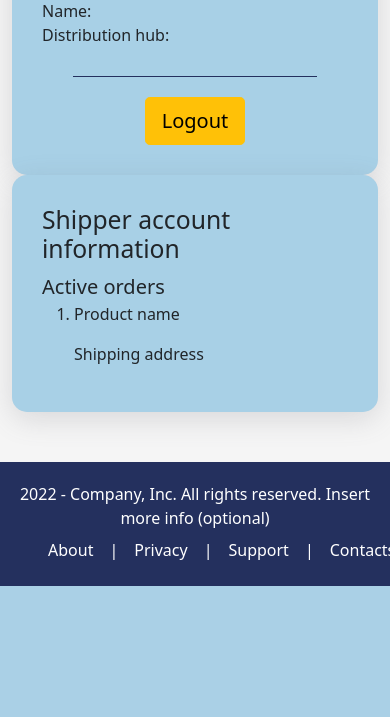
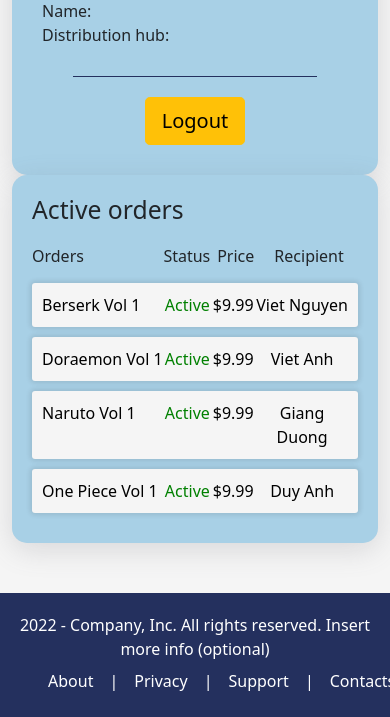
Before and after one commit to VietNggRMIT/VietNggRMIT.github.io, a PHP site: page /shipper_account.html in a window 390 px wide; the page is wider, and only the part inside the window is pictured. Shown: the part 537-1254 px from the top of that part. Before the commit the page ends 1123 px from the top of that part, so only its background shows below. Run offline with PHP 8.4, Linux system fonts and the light colour scheme.

Commit message:
shipper account active order listing and create page for order details

```diff
--- a/cart.html
+++ b/cart.html
@@ -70,7 +70,7 @@
                                 </div>
                                 <div class="product-price">$0.99</div>
                                 <div class="product-quantity">
-                                    <input type="number" value="1" min="1">
+                                    <input class="form-control" type="number" oninput="validity.valid || (value='');" onpress="isNum(event)" value="1" min="1">
                                 </div>
                                 <div class="product-removal">
                                     <button class="btn btn-danger">Remove</button>
@@ -90,7 +90,7 @@
                                 </div>
                                 <div class="product-price">$0.99</div>
                                 <div class="product-quantity">
-                                    <input type="number" value="1" min="1">
+                                    <input class="form-control" type="number" oninput="validity.valid || (value='');" onpress="isNum(event)" value="1" min="1">
                                 </div>
                                 <div class="product-removal">
                                     <button class="btn btn-danger">Remove</button>
@@ -101,7 +101,7 @@
                         <div class="divider"></div>
                         <div class="total-sum">
                             <div class="total-price">
-                                <label for="cart-total"><h5>Total</h5></label>
+                                <label for="cart-total"><b>Total</b></label>
                                 <div class="total-value" id="cart-total">$99.99</div>
                             </div>
                         </div>
--- a/css/styles.css
+++ b/css/styles.css
@@ -130,6 +130,9 @@ main .container .account-info-wrapper .account-details-section .account-details
   font-size: 24px;
   line-height: 200%;
 }
+main .container .account-info-wrapper .account-details-section.shipper {
+  padding: 20px;
+}
 main .container .account-info-wrapper .account-details-section.shipper .active-order-listing .listing-title {
   font-size: 20px;
 }
@@ -232,7 +235,8 @@ main .container .shopping-cart .divider {
 main .container .shopping-cart .column-labels, main .container .shopping-cart .product {
   display: grid;
   grid-template-columns: 250px auto 100px 120px 100px 100px;
-  grid-column-gap: 15px;
+  -moz-column-gap: 15px;
+       column-gap: 15px;
   text-align: center;
 }
 main .container .shopping-cart .column-labels .product-description, main .container .shopping-cart .product .product-description {
@@ -262,6 +266,7 @@ main .container .shopping-cart .cart .product .product-info .product-vendor {
 }
 main .container .shopping-cart .cart .product .product-quantity input {
   width: 70%;
+  margin: 0 auto;
 }
 main .container .shopping-cart .cart .product .product-line-price {
   font-weight: 500;
@@ -276,6 +281,40 @@ main .container .shopping-cart .total-sum .total-price .total-value {
 }
 main .container .shopping-cart .place-order {
   text-align: right;
+}
+main .container .active-order-listing {
+  margin-top: 20px;
+}
+main .container .active-order-listing .column-labels {
+  margin-bottom: 15px;
+}
+main .container .active-order-listing .column-labels .orders {
+  text-align: left;
+}
+main .container .active-order-listing .column-labels, main .container .active-order-listing .order {
+  display: grid;
+  grid-template-columns: 40% 15% 15% 30%;
+  text-align: center;
+}
+main .container .active-order-listing .active-orders a {
+  text-decoration: none;
+  color: #000;
+}
+main .container .active-order-listing .active-orders a.order {
+  background-color: #f5f5f5;
+  padding: 10px;
+  margin-bottom: 10px;
+  border-radius: 3px;
+  box-shadow: 0 0 5px 2px rgba(0, 0, 0, 0.1);
+}
+main .container .active-order-listing .active-orders a.order .title {
+  text-align: left;
+}
+main .container .active-order-listing .active-orders a.order .status {
+  color: green;
+}
+main .container .active-order-listing .active-orders a:hover {
+  background-color: #F8E9A1;
 }
 
 .divider {
@@ -392,7 +431,8 @@ footer {
   }
   main .container .bg-wrapper .shopping-cart .cart .product {
     grid-template-columns: 30% 70%;
-    grid-column-gap: 5px;
+    -moz-column-gap: 5px;
+         column-gap: 5px;
   }
   main .container .bg-wrapper .shopping-cart .cart .product .product-image {
     width: 100%;
--- a/css/styles.scss
+++ b/css/styles.scss
@@ -194,6 +194,8 @@ main {
                 }
 
                 &.shipper {
+                    padding: 20px;
+
                     .active-order-listing {
                         .listing-title {
                             font-size: 20px;
@@ -350,7 +352,7 @@ main {
             .column-labels, .product {
                 display: grid;
                 grid-template-columns: 250px auto 100px 120px 100px 100px;
-                grid-column-gap: 15px;
+                column-gap: 15px;
                 text-align: center;
 
                 .product-description {
@@ -387,6 +389,7 @@ main {
                     .product-quantity {
                         input {
                             width: 70%;
+                            margin: 0 auto;
                         }
                     }
 
@@ -410,6 +413,52 @@ main {
 
             .place-order {
                 text-align: right;
+            }
+        }
+
+        // Shipper active orders styling
+        .active-order-listing {
+            margin-top: 20px;
+
+            .column-labels {
+                margin-bottom: 15px;
+
+                .orders {
+                    text-align: left;
+                }
+            }
+
+            .column-labels, .order {
+                display: grid;
+                grid-template-columns: 40% 15% 15% 30%;
+                text-align: center;
+            }
+
+            .active-orders {
+                a {
+                    text-decoration: none;
+                    color: #000;
+
+                    &.order {
+                        background-color: #f5f5f5;
+                        padding: 10px;
+                        margin-bottom: 10px;
+                        border-radius: 3px;
+                        box-shadow: 0 0 5px 2px rgba(0, 0, 0, 0.1);
+
+                        .title {
+                            text-align: left;
+                        }
+
+                        .status {
+                            color: green;
+                        }
+                    }
+
+                    &:hover {
+                        background-color: #F8E9A1;
+                    }
+                }
             }
         }
     }
@@ -588,7 +637,7 @@ footer {
                     .cart {
                         .product {
                             grid-template-columns: 30% 70%;
-                            grid-column-gap: 5px;
+                            column-gap: 5px;
 
                             .product-image {
                                 width: 100%;
--- a/shipper_account.html
+++ b/shipper_account.html
@@ -66,15 +66,40 @@
                         </div>
                     </div>
                     <div class="account-details-section shipper">
-                        <h2>Shipper account information</h2>
+                        <h2>Active orders</h2>
                         <div class="active-order-listing">
-                            <div class="listing-title">Active orders</div>
-                            <ol class="active-orders">
-                                <li>
-                                    <p>Product name</p>
-                                    <p>Shipping address</p>
-                                </li>
-                            </ol>
+                            <div class="column-labels">
+                                <label class="orders">Orders</label>
+                                <label class="order-status">Status</label>
+                                <label class="order-price">Price</label>
+                                <label class="order-recipient">Recipient</label>
+                            </div>
+                            <div class="active-orders">
+                                <a class="order" href="order_details.html">
+                                    <div class="title">Berserk Vol 1</div>
+                                    <div class="status">Active</div>
+                                    <div class="price">$9.99</div>
+                                    <div class="recipient">Viet Nguyen</div>
+                                </a>
+                                <a class="order" href="order_details.html">
+                                    <div class="title">Doraemon Vol 1</div>
+                                    <div class="status">Active</div>
+                                    <div class="price">$9.99</div>
+                                    <div class="recipient">Viet Anh</div>
+                                </a>
+                                <a class="order" href="order_details.html">
+                                    <div class="title">Naruto Vol 1</div>
+                                    <div class="status">Active</div>
+                                    <div class="price">$9.99</div>
+                                    <div class="recipient">Giang Duong</div>
+                                </a>
+                                <a class="order" href="order_details.html">
+                                    <div class="title">One Piece Vol 1</div>
+                                    <div class="status">Active</div>
+                                    <div class="price">$9.99</div>
+                                    <div class="recipient">Duy Anh</div>
+                                </a>
+                            </div>
                         </div>
                     </div>
                 </div>
```
Also changed, not shown: order_details.html (added, +80 -0 lines), 1 other file.
